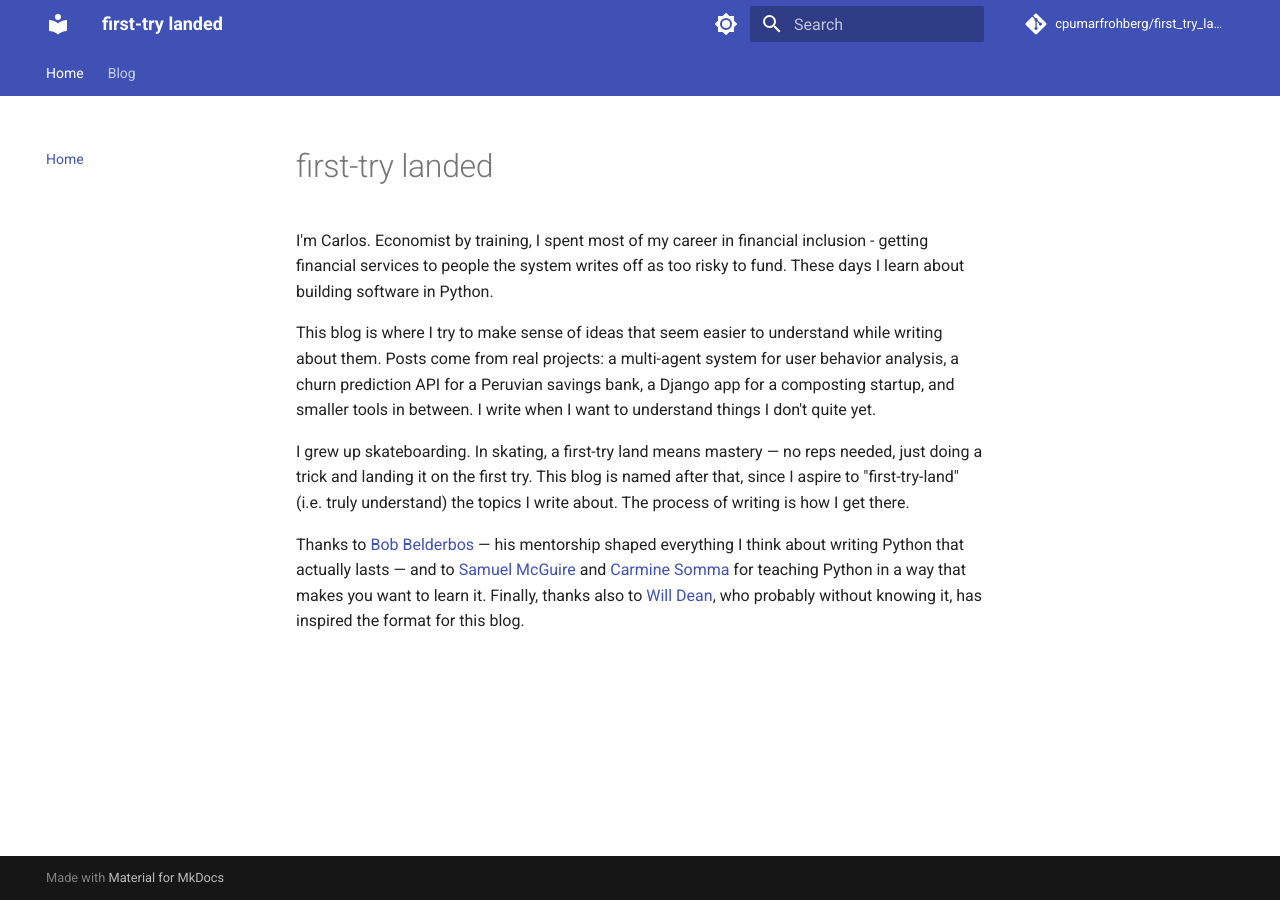
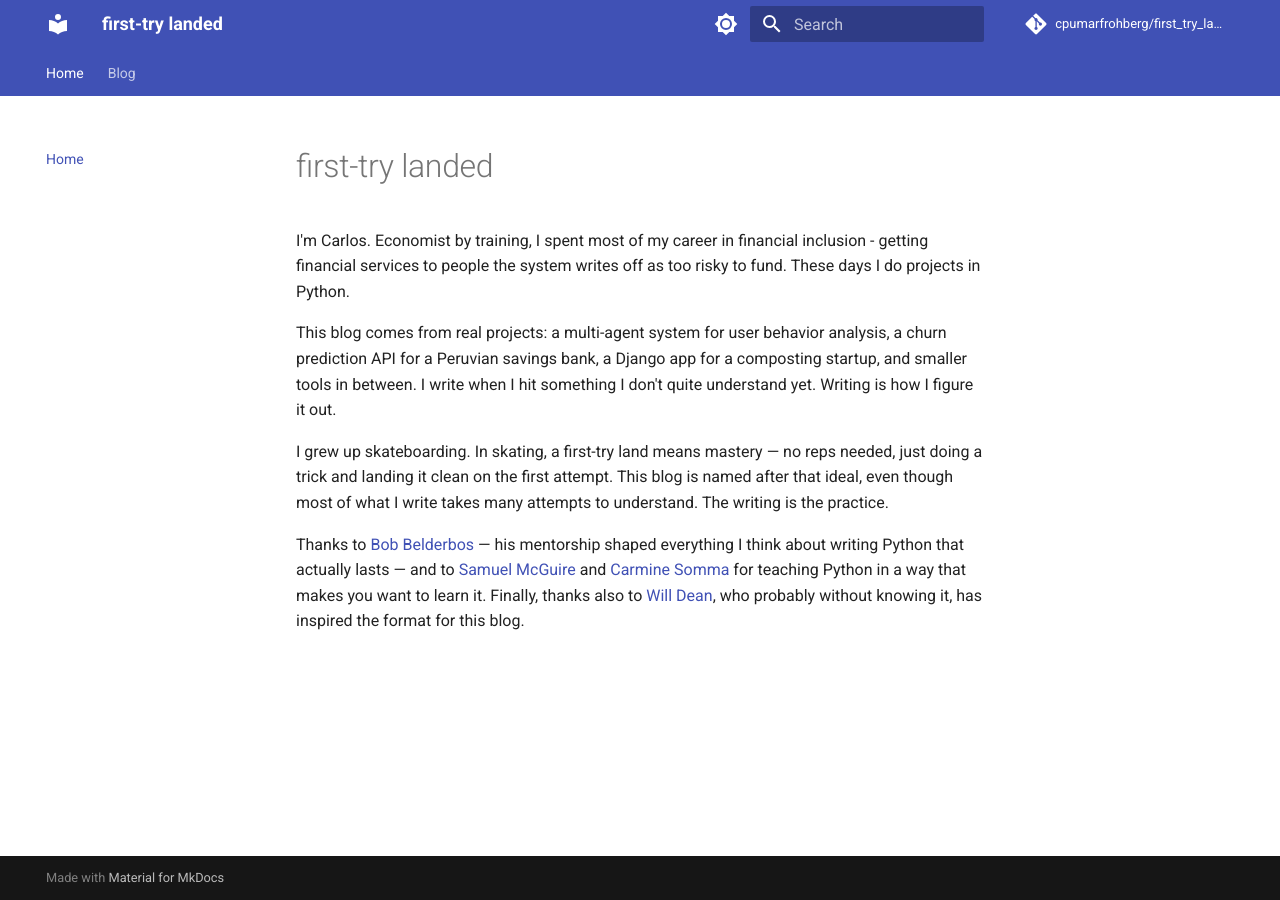
Before and after one commit to cpumarfrohberg/first_try_landed, an MkDocs documentation site: the page built from docs/index.md, in a window 1280 px wide. Built offline with MkDocs 1.6.1 and Material for MkDocs 9.7.7, drawn with Linux system fonts in a browser that asks for light colours; comment, search, counter and statistics services are not loaded.

Commit message:
Tighten home page intro for clarity and flow
Streamline the opening paragraphs to reduce redundancy and improve readability. Change "building software" to "do projects" for broader scope, and rework the skateboarding analogy to acknowledge that understanding takes practice.

```diff
--- a/docs/index.md
+++ b/docs/index.md
@@ -1,9 +1,9 @@
 # first-try landed
 
-I'm Carlos. Economist by training, I spent most of my career in financial inclusion - getting financial services to people the system writes off as too risky to fund. These days I learn about building software in Python.
+I'm Carlos. Economist by training, I spent most of my career in financial inclusion - getting financial services to people the system writes off as too risky to fund. These days I do projects in Python.
 
-This blog is where I try to make sense of ideas that seem easier to understand while writing about them. Posts come from real projects: a multi-agent system for user behavior analysis, a churn prediction API for a Peruvian savings bank, a Django app for a composting startup, and smaller tools in between. I write when I want to understand things I don't quite yet.
+This blog comes from real projects: a multi-agent system for user behavior analysis, a churn prediction API for a Peruvian savings bank, a Django app for a composting startup, and smaller tools in between. I write when I hit something I don't quite understand yet. Writing is how I figure it out.
 
-I grew up skateboarding. In skating, a first-try land means mastery — no reps needed, just doing a trick and landing it on the first try. This blog is named after that, since I aspire to "first-try-land" (i.e. truly understand) the topics I write about. The process of writing is how I get there.
+I grew up skateboarding. In skating, a first-try land means mastery — no reps needed, just doing a trick and landing it clean on the first attempt. This blog is named after that ideal, even though most of what I write takes many attempts to understand. The writing is the practice.
 
 Thanks to [Bob Belderbos](https://www.linkedin.com/in/bbelderbos/) — his mentorship shaped everything I think about writing Python that actually lasts — and to [Samuel McGuire](https://www.linkedin.com/in/samuel-mcguire/) and [Carmine Somma](https://www.linkedin.com/in/carminesomma42/) for teaching Python in a way that makes you want to learn it. Finally, thanks also to [Will Dean](https://www.linkedin.com/in/williambdean/), who probably without knowing it, has inspired the format for this blog.
```
